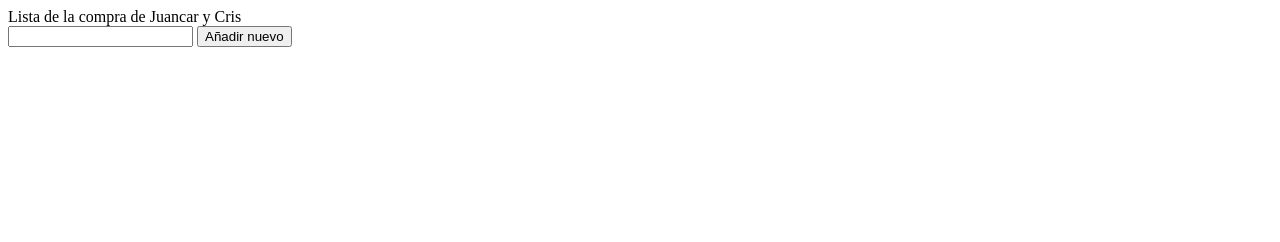
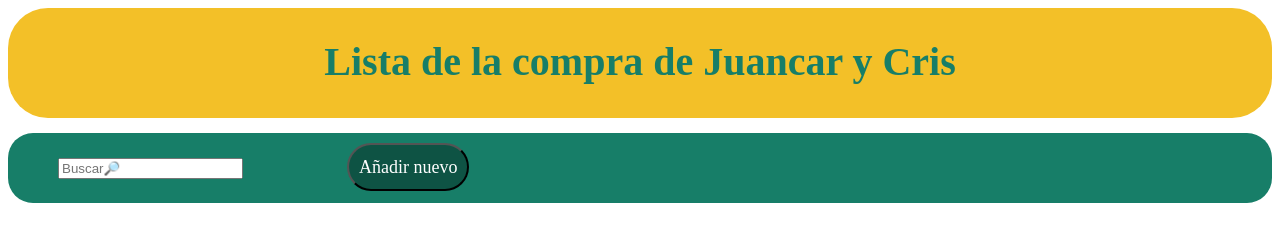
Before and after one commit to juancargg/FrontProyectoFinal, a plain HTML site: page index.html in a window 1280 px wide. Drawn offline with Linux system fonts and the light colour scheme; no server answers; grey boxes are pictures that could not be loaded; a web font is replaced by a local one.

Commit message:
cambios css

```diff
--- a/index.html
+++ b/index.html
@@ -10,14 +10,14 @@
 <body>
     <div class="encabezado">Lista de la compra de Juancar y Cris</div>
 
-    <div>
-        <input type="search">
-        <button id="myForm" type="button" value="Añadir nuevo" onclick= "añadir">Añadir nuevo</button>
+    <div class="input-box">
+        <input placeholder="Buscar🔎" type="search">
+        <button class= btn-primary id="myForm" type="button" value="Añadir nuevo" onclick= "añadir">Añadir nuevo</button>
 
     </div>
 
     <div class="main-box">
-            <ul id="lista">
+            <ul class= "lista" id="lista">
 
             </ul>
 
--- a/seccion.js
+++ b/seccion.js
@@ -25,7 +25,7 @@ function printData(dataJSON) {
         a.href = `seccion.html?id=${id}`
         // a.classList.add("column")
         img.classList.add("img-categorias")
-        div.classList.add("main-box")
+        div.classList.add("lista")
         p.textContent = productos.nombre
         img.src = productos.attributes.img_producto
         img.alt = productos.attributes.nombre
--- a/style.css
+++ b/style.css
@@ -1,14 +1,65 @@
+@import url('https://fonts.googleapis.com/css?family=Numans');
+
+.encabezado {
+    font-family:numans;
+    color: rgb(23, 126, 104);
+    background-color: #f3c028;
+    text-align: center;
+    font-size: 40px;
+    height: 80px;
+    padding-top: 30px;
+    font-weight: bold;
+    border-radius: 40px;
+}
 .img-categorias {
-    height: 100px;
-    width: 100px;
-    border-radius: 5px;
+    height: 150px;
+    width: 150px;
+    border-radius: 50px;
     object-fit: cover;
     margin: 30px
 }
 
 .main-box {
-    display: flex;
-    align-items: center;
-    max-width: 60%;
-    text-align: center;
+    background-image: url('https://img.freepik.com/free-photo/shopping-cart-bright-yellow-paper_113725-1262.jpg?w=1380');
+    border-radius: 50px;
+    background-repeat: no-repeat;
+    background-size: cover;
+    padding-left: 150px;
+    padding-right: 150px;
+    height: 100%;
 }
+
+.input-box {
+    color: #f3c028;
+    background-color: rgb(23, 126, 104);
+    height: 60px;
+    border-radius: 25px;
+    padding-left: 50px;
+    margin-top: 15px;
+    padding-top: 10px;
+}
+
+.lista {
+    display: grid;
+    grid-template-columns: 1fr 1fr 1fr;
+    grid-template-rows: 1fr 1fr 1fr;
+    gap: 0px 0px;
+    justify-content: center;
+}
+
+.btn-primary {
+    font-family: numans;
+    color: white;
+	padding: 10px;
+	font-size: 18px;
+    border-radius: 50px;
+	width: auto;
+	background: rgb(14, 83, 68);
+    height: 80%;
+    margin-left: 100px
+}
+.btn-primary:hover {
+    background: #f3c028;
+    transition: all 0.70s;
+    color: rgb(23, 126, 104);
+}
```
Also changed, not shown: seccion.html (+3 -1 lines), signup.html (+1 -1 lines).
